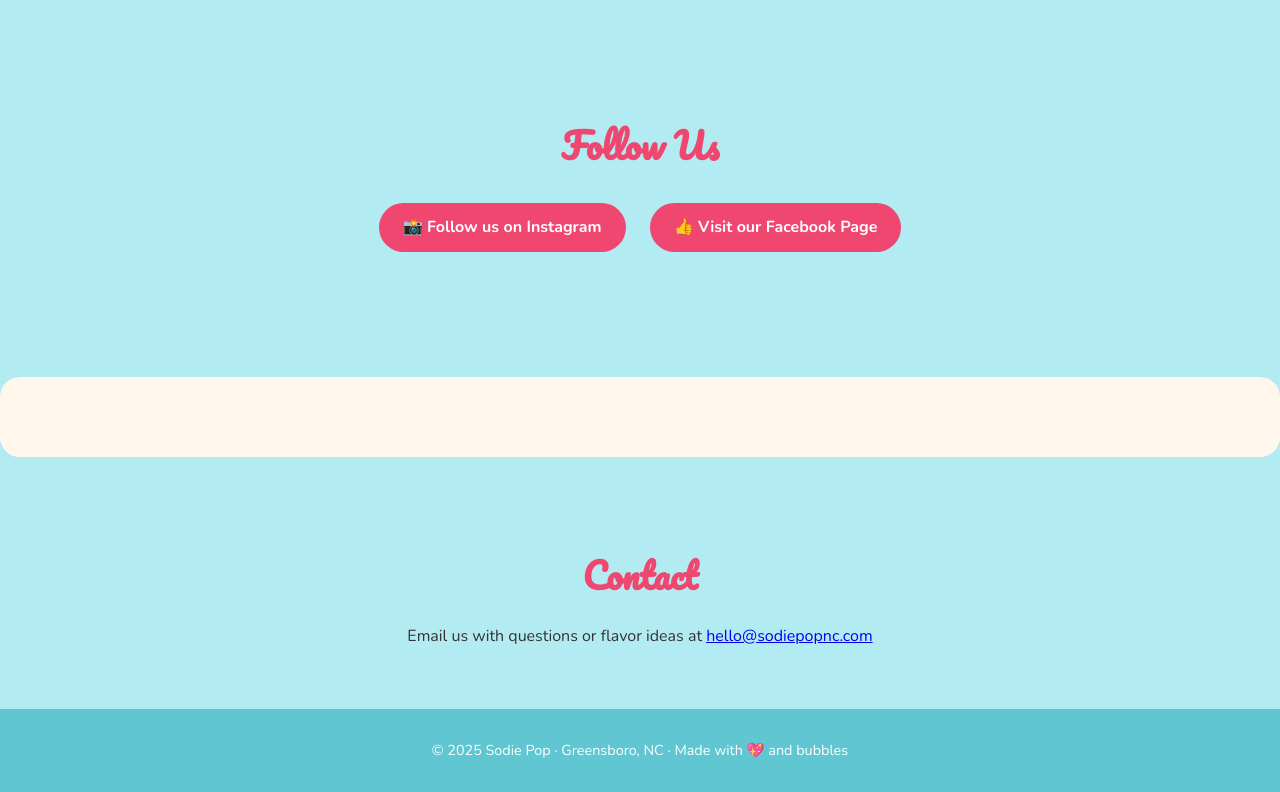
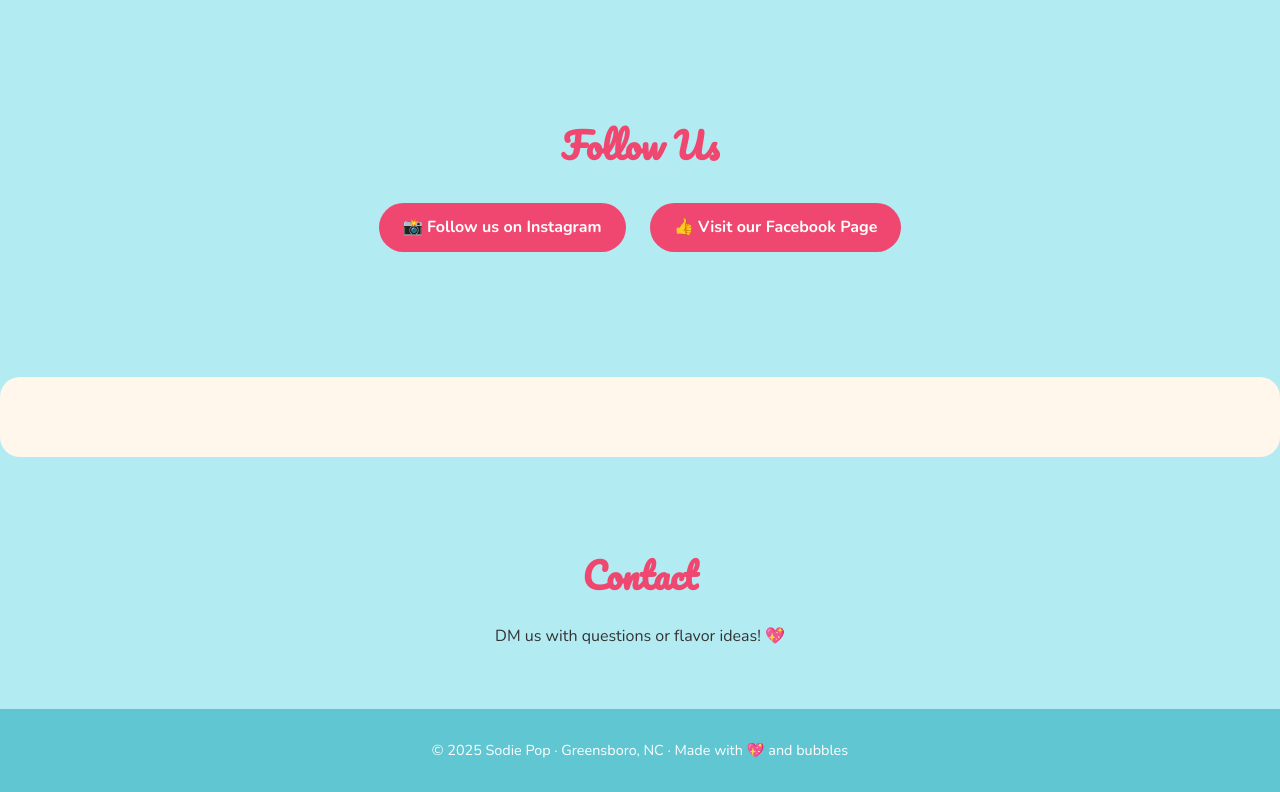
Before and after one commit to sodiepopnc/sodapopnc, a plain HTML site: page index.html in a window 1280 px wide. Shown: the part 2242-3034 px from the top of the page. Drawn offline with nearby package versions, Linux system fonts and the light colour scheme; a script that the page names is missing.

Commit message:
Update index.html

```diff
--- a/index.html
+++ b/index.html
@@ -205,7 +205,7 @@
 
   <section id="contact">
     <h2>Contact</h2>
-    <p>Email us with questions or flavor ideas at <a href="mailto:hello@sodiepopnc.com">hello@sodiepopnc.com</a></p>
+    <p>DM us with questions or flavor ideas! 💖
   </section>
 
   <footer>
```
